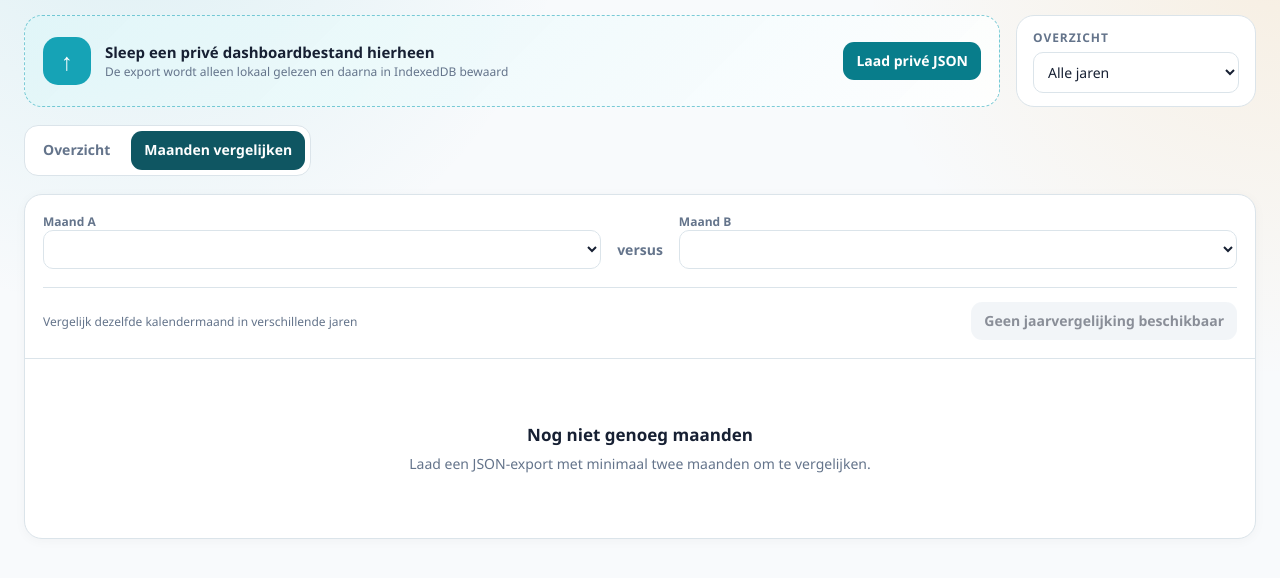
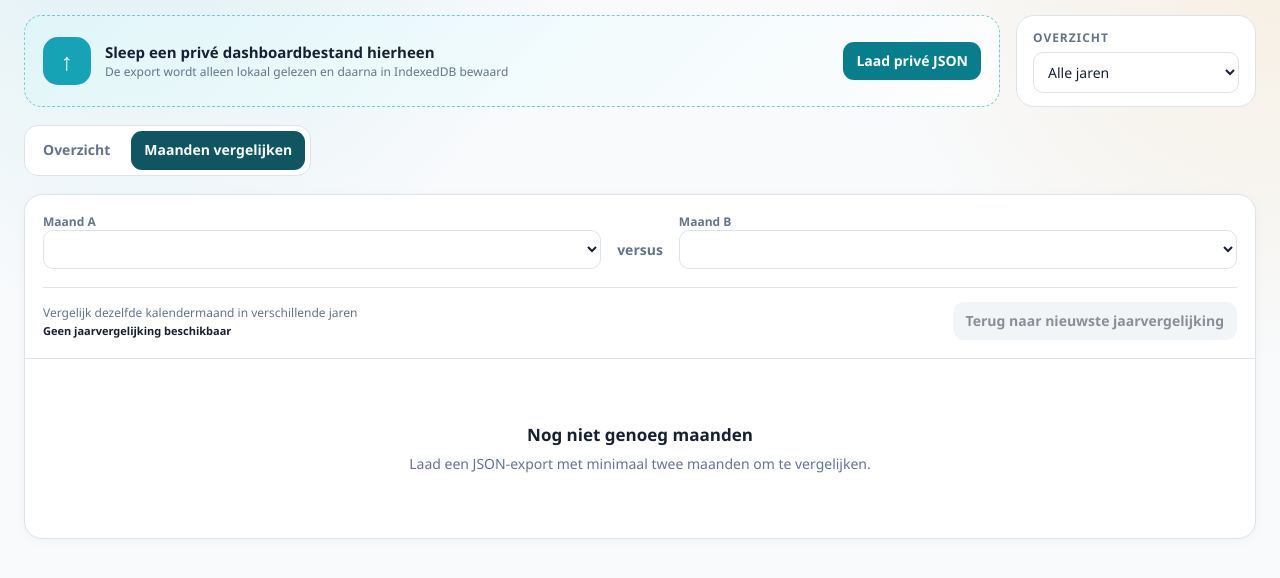
Before and after one commit to sujithq/energy-invoice-dashboard, a plain HTML site: page docs/index.html in a window 1280 px wide. Both pictures are taken after a click on the button "Maanden vergelijken". Shown: the part 134-712 px from the top of the page. Drawn offline with Linux system fonts and the light colour scheme.

Commit message:
Clarify year comparison reset
Co-authored-by: Copilot App <223556219+Copilot@users.noreply.github.com>

```diff
--- a/docs/index.html
+++ b/docs/index.html
@@ -321,6 +321,7 @@
     }
     .compare-preset {
       display: flex;
+      flex-wrap: wrap;
       grid-column: 1 / -1;
       align-items: center;
       justify-content: space-between;
@@ -329,7 +330,9 @@
       padding-top: 14px;
       border-top: 1px solid var(--border);
     }
+    .compare-preset-copy { display: grid; gap: 2px; }
     .compare-preset span { color: var(--muted); font-size: 12px; }
+    .compare-preset small { color: var(--text); font-size: 11px; font-weight: 700; }
     .compare-preset button:disabled { cursor: not-allowed; opacity: .5; }
     .compare-head label { color: var(--muted); font-size: 12px; font-weight: 700; }
     .versus { padding-bottom: 9px; color: var(--muted); font-weight: 800; }
@@ -757,8 +760,11 @@
             <select id="compareB"></select>
           </label>
           <div class="compare-preset">
-            <span>Vergelijk dezelfde kalendermaand in verschillende jaren</span>
-            <button class="secondary" id="compareYoy" type="button">Zelfde maand vorig jaar</button>
+            <div class="compare-preset-copy">
+              <span>Vergelijk dezelfde kalendermaand in verschillende jaren</span>
+              <small id="compareYoyTarget" aria-live="polite">Geen jaarvergelijking beschikbaar</small>
+            </div>
+            <button class="secondary" id="compareYoy" type="button" aria-describedby="compareYoyTarget">Terug naar nieuwste jaarvergelijking</button>
           </div>
         </div>
         <div id="compareBody" class="compare-grid"></div>
@@ -795,6 +801,7 @@
       compareA: document.querySelector("#compareA"),
       compareB: document.querySelector("#compareB"),
       compareYoy: document.querySelector("#compareYoy"),
+      compareYoyTarget: document.querySelector("#compareYoyTarget"),
       compareBody: document.querySelector("#compareBody"),
       clearLocalData: document.querySelector("#clearLocalData"),
       toast: document.querySelector("#toast"),
@@ -1752,7 +1759,7 @@
       elements.compareA.value = keys.includes(previousA) ? previousA : (yearOverYear?.older ?? keys.at(-2) ?? keys[0] ?? "");
       elements.compareB.value = keys.includes(previousB) ? previousB : (yearOverYear?.newer ?? keys.at(-1) ?? keys[0] ?? "");
       elements.compareYoy.disabled = !yearOverYear;
-      elements.compareYoy.textContent = yearOverYear
+      elements.compareYoyTarget.textContent = yearOverYear
         ? `${monthLabel(yearOverYear.older)} vs ${monthLabel(yearOverYear.newer)}`
         : "Geen jaarvergelijking beschikbaar";
     }
```
Also changed, not shown: tests/dashboard-data.test.mjs (+33 -0 lines), .github/extensions/energy-invoice-dashboard/renderer.html.
